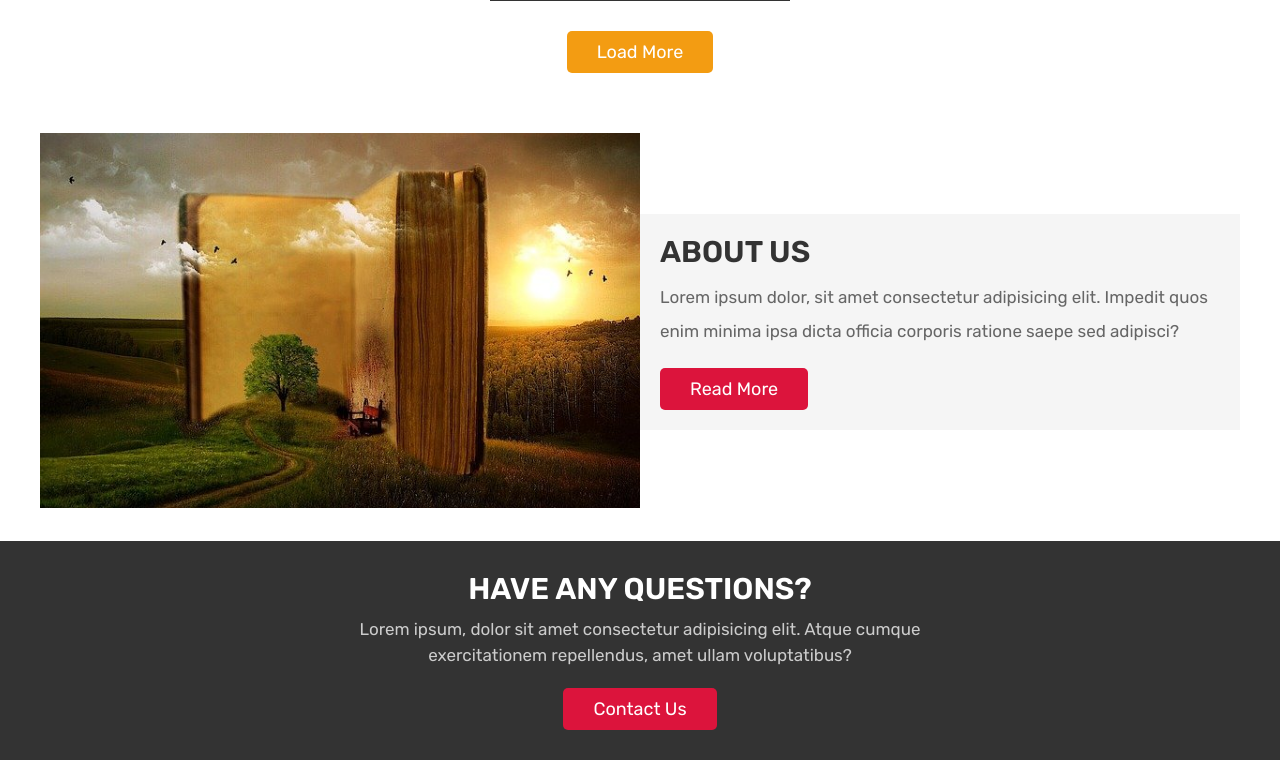
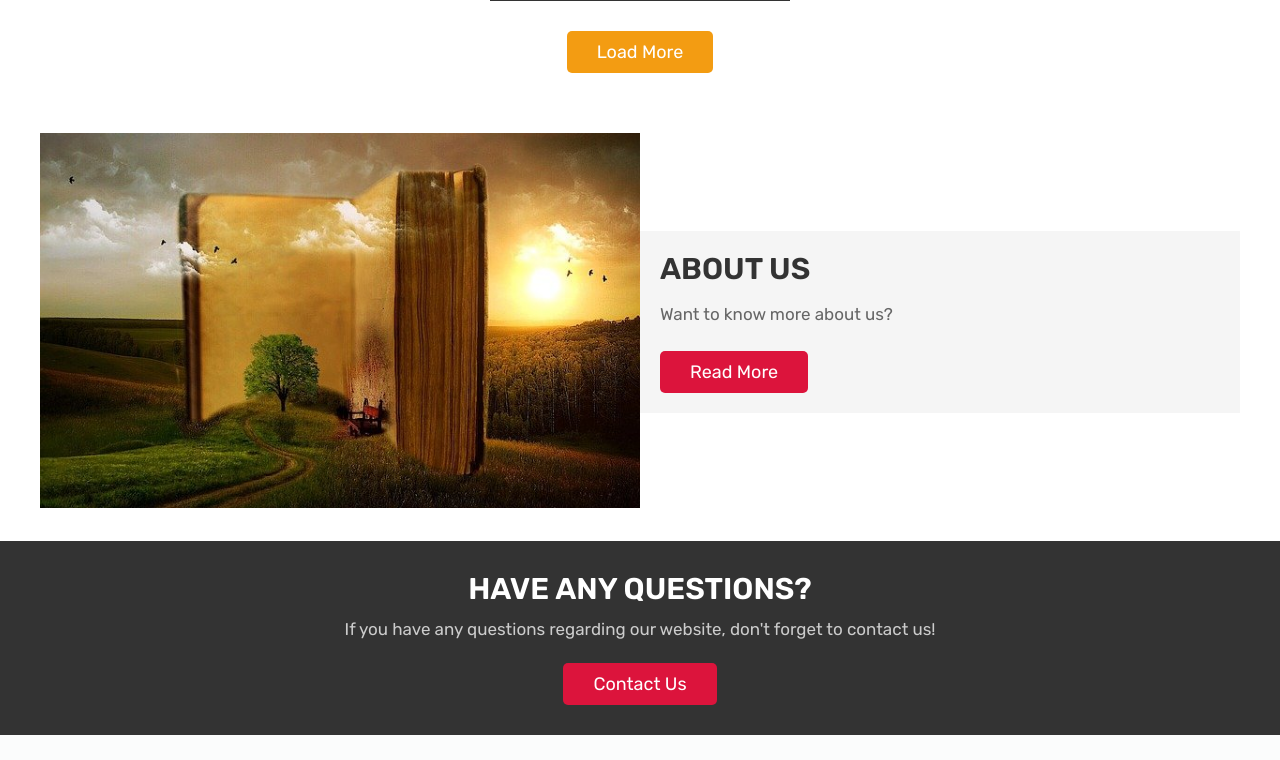
Before and after one commit to Jumanaharun/tools_project, a PHP site: page /home.php in a window 1280 px wide. Shown: the part 846-1606 px from the top of the page. After the commit the page ends 1581 px from the top, so only its background shows below. Run offline with PHP 8.4, Linux system fonts and the light colour scheme; the visitor is signed in with stand-in values (Sample User, id 1); data that the repository does not hold is empty.

Commit message:
Add files via upload

```diff
--- a/shop_db/about.php
+++ b/shop_db/about.php
@@ -46,8 +46,8 @@ if(!isset($user_id)){
 
       <div class="content">
          <h3>why choose us?</h3>
-         <p>Lorem ipsum dolor sit amet, consectetur adipisicing elit. Eveniet voluptatibus aut hic molestias, reiciendis natus fuga, cumque excepturi veniam ratione iure. Excepturi fugiat placeat iusto facere id officia assumenda temporibus?</p>
-         <p>Lorem ipsum dolor, sit amet consectetur adipisicing elit. Impedit quos enim minima ipsa dicta officia corporis ratione saepe sed adipisci?</p>
+         <p>We are a team of bookworms who are dedicated to help the other bookaholics like us to get their desired books right from where they are.</p>
+         <p>Visit our website and do support us by introducing us to your loved ones!</p>
          <a href="contact.php" class="btn">contact us</a>
       </div>
 
--- a/shop_db/cart.php
+++ b/shop_db/cart.php
@@ -51,7 +51,7 @@ if(isset($_GET['delete_all'])){
 
 <div class="heading">
    <h3>shopping cart</h3>
-   <p> <a href="home.php">home</a> / cart </p>
+
 </div>
 
 <section class="shopping-cart">
--- a/shop_db/home.php
+++ b/shop_db/home.php
@@ -104,7 +104,7 @@ if(isset($_POST['add_to_cart'])){
 
       <div class="content">
          <h3>about us</h3>
-         <p>Lorem ipsum dolor, sit amet consectetur adipisicing elit. Impedit quos enim minima ipsa dicta officia corporis ratione saepe sed adipisci?</p>
+         <p>Want to know more about us? </p>
          <a href="about.php" class="btn">read more</a>
       </div>
 
@@ -116,7 +116,7 @@ if(isset($_POST['add_to_cart'])){
 
    <div class="content">
       <h3>have any questions?</h3>
-      <p>Lorem ipsum, dolor sit amet consectetur adipisicing elit. Atque cumque exercitationem repellendus, amet ullam voluptatibus?</p>
+      <p>If you have any questions regarding our website, don't forget to contact us!</p>
       <a href="contact.php" class="white-btn">contact us</a>
    </div>
 
```
